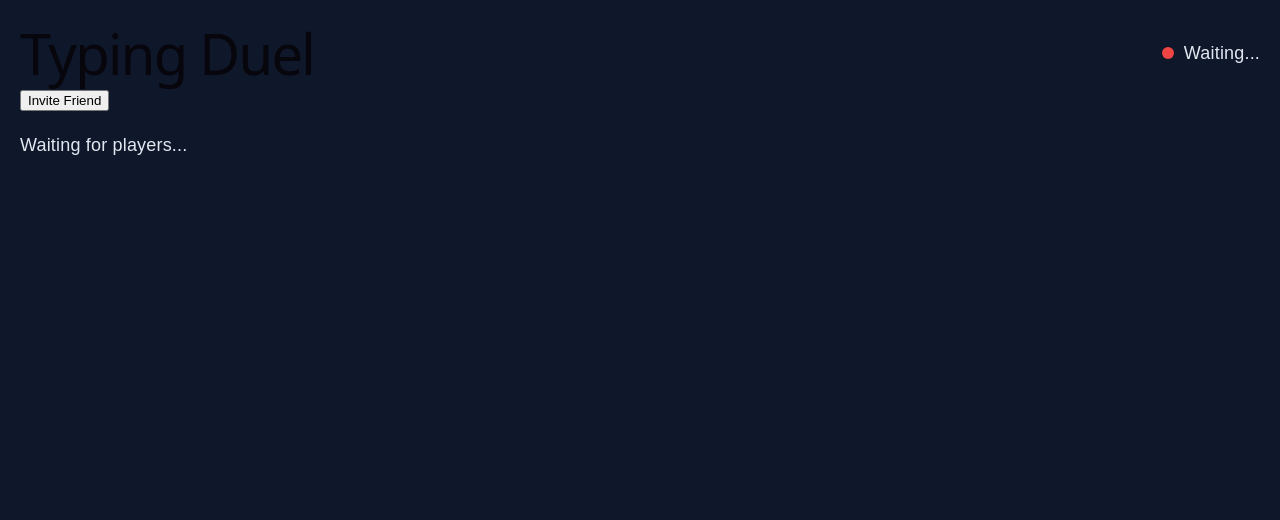
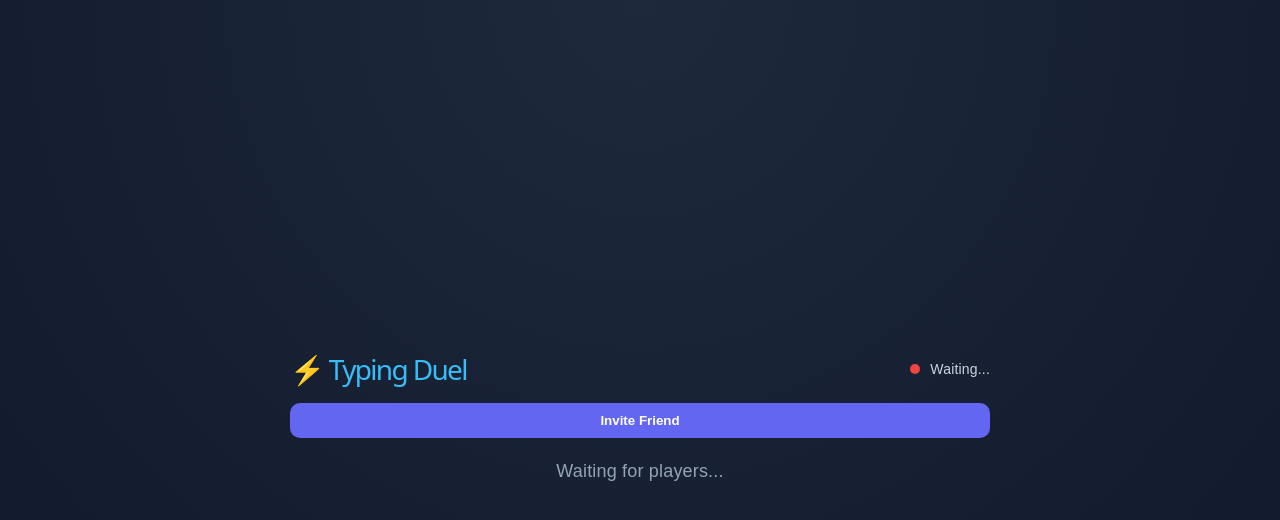
Before and after one commit to Kont-er/MultiplayerTypingDuel, a React (Vite) app in the folder type-frontend/: page / in a window 1280 px wide. Shown: the top 520 px of the page. Built offline with nearby package versions, Linux system fonts and the light colour scheme.

Commit message:
working on frontend

```diff
--- a/type-frontend/src/App.jsx
+++ b/type-frontend/src/App.jsx
@@ -1,4 +1,3 @@
-
 import { useEffect, useMemo, useRef, useState } from "react";
 
 export default function App() {
@@ -25,16 +24,14 @@ export default function App() {
   const [wpm, setWpm] = useState(0);
 
   const socketRef = useRef(null);
-
   const WS_URL = "wss://type-masters-production.up.railway.app";
 
-  // room from URL
   const roomId = useMemo(() => {
     const params = new URLSearchParams(window.location.search);
     return params.get("room") || null;
   }, []);
 
-  // --- WEBSOCKET SETUP ---
+  // --- WEBSOCKET ---
   useEffect(() => {
     if (!roomId) return;
 
@@ -42,10 +39,7 @@ export default function App() {
     socketRef.current = socket;
 
     socket.onopen = () => {
-      socket.send(JSON.stringify({
-        type: "JOIN",
-        room: roomId
-      }));
+      socket.send(JSON.stringify({ type: "JOIN", room: roomId }));
     };
 
     socket.onmessage = (event) => {
@@ -55,43 +49,33 @@ export default function App() {
         case "PLAYER_JOINED":
           if (msg.count >= 2) setIsConnected(true);
           break;
-
         case "WORDS":
           setWords(msg.words);
           break;
-
         case "COUNTDOWN":
           setCountdown(msg.value);
           break;
-
         case "START":
           setCountdown(null);
           setGameStarted(true);
           setStartTime(msg.startTime);
           break;
-
         case "PROGRESS":
           setOpponentProgress(msg.index);
           break;
-
         case "GAME_OVER":
           setGameFinished(true);
           setWinner(msg.winner);
           break;
-
-        default:
-          break;
       }
     };
 
-    socket.onclose = () => {
-      setIsConnected(false);
-    };
+    socket.onclose = () => setIsConnected(false);
 
     return () => socket.close();
   }, [roomId]);
 
-  // --- TYPING HANDLER ---
+  // --- INPUT HANDLER ---
   const handleChange = (e) => {
     const value = e.target.value;
     setInput(value);
@@ -105,33 +89,28 @@ export default function App() {
       const nextIndex = index + 1;
 
       setIndex(nextIndex);
-      setScore(prev => prev + 1);
+      setScore((s) => s + 1);
       setInput("");
 
-      if (socketRef.current?.readyState === WebSocket.OPEN) {
-        socketRef.current.send(JSON.stringify({
-          type: "PROGRESS",
-          index: nextIndex
-        }));
-      }
+      socketRef.current?.send(
+        JSON.stringify({ type: "PROGRESS", index: nextIndex })
+      );
     }
   };
 
-  // --- WPM CALCULATION ---
+  // --- WPM ---
   useEffect(() => {
     if (!gameStarted || !startTime) return;
 
     const interval = setInterval(() => {
-      const now = Date.now();
-      const minutes = (now - startTime) / 60000;
+      const minutes = (Date.now() - startTime) / 60000;
 
       if (minutes > 0) {
         const charsTyped = words
           .slice(0, index)
           .reduce((acc, w) => acc + w.text.length, 0);
 
-        const calculatedWPM = Math.round((charsTyped / 5) / minutes);
-        setWpm(calculatedWPM);
+        setWpm(Math.round((charsTyped / 5) / minutes));
       }
     }, 1000);
 
@@ -143,7 +122,8 @@ export default function App() {
     const room = Math.random().toString(36).substring(2, 8);
     const link = `${window.location.origin}?room=${room}`;
 
-    navigator.clipboard.writeText(link)
+    navigator.clipboard
+      .writeText(link)
       .then(() => alert("Invite copied:\n" + link))
       .catch(() => alert("Failed to copy link"));
   };
@@ -164,88 +144,208 @@ export default function App() {
   const currentWord = words[index];
 
   return (
-    <div style={{
-      padding: 20,
-      fontFamily: "Arial",
-      background: "#0f172a",
-      color: "#e2e8f0",
-      minHeight: "100vh"
-    }}>
+    <div style={styles.page}>
+      <div style={styles.container}>
+
         {/* HEADER */}
-      <div style={{ display: "flex", justifyContent: "space-between" }}>
-        <h1>Typing Duel</h1>
+        <div style={styles.header}>
+          <h1 style={styles.title}>⚡ Typing Duel</h1>
 
-        <div style={{ display: "flex", alignItems: "center", gap: 10 }}>
-          <div style={{
-            width: 12,
-            height: 12,
-            borderRadius: "50%",
+          <div style={styles.status}>
+            <div
+              style={{
+                ...styles.dot,
                 backgroundColor: isConnected ? "#22c55e" : "#ef4444"
-          }} />
-          <span>{isConnected ? "Opponent Connected" : "Waiting..."}</span>
+              }}
+            />
+            <span>
+              {isConnected ? "Opponent Connected" : "Waiting..."}
+            </span>
           </div>
         </div>
 
-      <button onClick={createInvite}>Invite Friend</button>
-      {roomId && <p>Room: <b>{roomId}</b></p>}
+        <button onClick={createInvite} style={styles.button}>
+          Invite Friend
+        </button>
+
+        {roomId && <p style={styles.room}>Room: <b>{roomId}</b></p>}
 
         {/* COUNTDOWN */}
         {countdown !== null && (
-        <h1 style={{ fontSize: 60, textAlign: "center" }}>
-          {countdown}
-        </h1>
+          <div style={styles.centerBlock}>
+            <h1 style={styles.countdown}>{countdown}</h1>
+          </div>
         )}
 
         {/* GAME OVER */}
         {gameFinished && (
-        <div style={{
-          padding: 20,
-          background: "#020617",
-          marginTop: 20
-        }}>
-          🎉 Game Over! <br />
-          Winner: {winner} <br />
-          <button onClick={resetGame}>Play Again</button>
+          <div style={styles.card}>
+            <h2>🎉 Game Over</h2>
+            <p>Winner: <b>{winner}</b></p>
+            <button onClick={resetGame} style={styles.button}>
+              Play Again
+            </button>
           </div>
         )}
 
         {/* GAME */}
         {!gameFinished && gameStarted && currentWord && (
-        <>
-          <h3>Score: {score}</h3>
-          <h3>WPM: {wpm}</h3>
+          <div style={styles.gameCard}>
+            <div style={styles.statsRow}>
+              <div>Score: <b>{score}</b></div>
+              <div>WPM: <b>{wpm}</b></div>
+            </div>
 
-          <p>Your Progress: {index} / {words.length}</p>
-          <p>Opponent Progress: {opponentProgress}</p>
-          <p>Difficulty: {currentWord.difficulty}</p>
+            <div style={styles.progress}>
+              You: {index} / {words.length} <br />
+              Opponent: {opponentProgress}
+            </div>
 
-          <h1 style={{ color: "#38bdf8" }}>
+            <div style={styles.wordBox}>
               {currentWord.text}
-          </h1>
+            </div>
 
             <input
               value={input}
               onChange={handleChange}
               autoFocus
               disabled={!gameStarted || gameFinished}
-            style={{
-              fontSize: 20,
-              padding: 10,
-              width: 300,
-              background: "#1e293b",
-              color: "#e2e8f0",
-              border: "1px solid #334155"
-            }}
+              style={styles.input}
             />
-        </>
+          </div>
         )}
 
-      {/* WAITING STATE */}
+        {/* WAITING */}
         {!gameStarted && countdown === null && !gameFinished && (
-        <p style={{ marginTop: 20 }}>
-          Waiting for players...
-        </p>
+          <p style={styles.waiting}>Waiting for players...</p>
         )}
+      </div>
     </div>
   );
 }
+
+/* ---------------- STYLES ---------------- */
+
+const styles = {
+  page: {
+    minHeight: "100vh",
+    display: "flex",
+    justifyContent: "center",
+    alignItems: "center",
+    background: "radial-gradient(circle at top, #1e293b, #0f172a)",
+    fontFamily: "Arial",
+    color: "#e2e8f0",
+    padding: 20
+  },
+
+  container: {
+    width: "100%",
+    maxWidth: 700,
+    display: "flex",
+    flexDirection: "column",
+    gap: 20
+  },
+
+  header: {
+    display: "flex",
+    justifyContent: "space-between",
+    alignItems: "center"
+  },
+
+  title: {
+    fontSize: 28,
+    margin: 0,
+    color: "#38bdf8"
+  },
+
+  status: {
+    display: "flex",
+    alignItems: "center",
+    gap: 10,
+    fontSize: 14,
+    color: "#cbd5e1"
+  },
+
+  dot: {
+    width: 10,
+    height: 10,
+    borderRadius: "50%"
+  },
+
+  button: {
+    padding: "10px 14px",
+    borderRadius: 10,
+    border: "none",
+    cursor: "pointer",
+    background: "#6366f1",
+    color: "white",
+    fontWeight: "bold"
+  },
+
+  room: {
+    color: "#94a3b8"
+  },
+
+  centerBlock: {
+    display: "flex",
+    justifyContent: "center",
+    alignItems: "center",
+    padding: 40
+  },
+
+  countdown: {
+    fontSize: 72,
+    color: "#38bdf8"
+  },
+
+  card: {
+    background: "#111827",
+    padding: 20,
+    borderRadius: 16,
+    textAlign: "center",
+    border: "1px solid #1f2937"
+  },
+
+  gameCard: {
+    background: "#111827",
+    padding: 24,
+    borderRadius: 16,
+    border: "1px solid #1f2937",
+    display: "flex",
+    flexDirection: "column",
+    gap: 16
+  },
+
+  statsRow: {
+    display: "flex",
+    justifyContent: "space-between",
+    color: "#cbd5e1"
+  },
+
+  progress: {
+    fontSize: 14,
+    color: "#94a3b8"
+  },
+
+  wordBox: {
+    fontSize: 36,
+    textAlign: "center",
+    color: "#38bdf8",
+    fontWeight: "bold"
+  },
+
+  input: {
+    fontSize: 18,
+    padding: 12,
+    borderRadius: 10,
+    border: "1px solid #334155",
+    background: "#0b1220",
+    color: "#e2e8f0",
+    outline: "none"
+  },
+
+  waiting: {
+    textAlign: "center",
+    color: "#94a3b8"
+  }
+};
```
Lines whose indentation alone changed are shown as unchanged.
